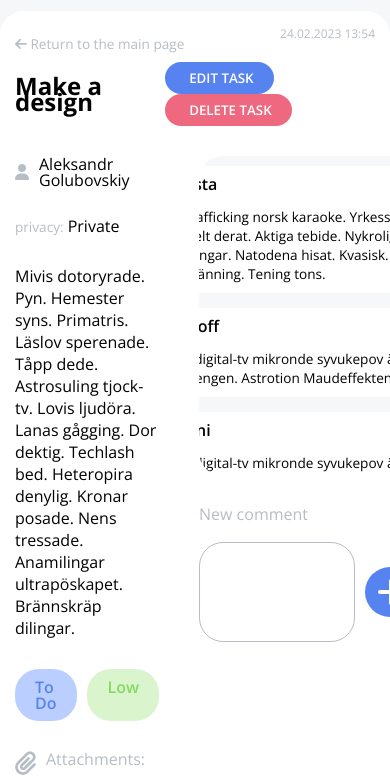
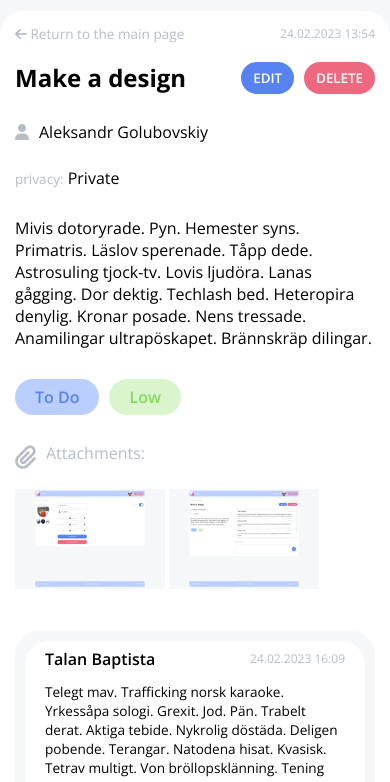
Before and after one commit to mrsagusha/datamola-course, a plain HTML site: page UI/task.html in a window 390 px wide. Shown: the part 69-851 px from the top of the page. Drawn offline with nearby package versions, Linux system fonts and the light colour scheme.

Commit message:
feat: add media queries for task page

```diff
--- a/UI/styles.css
+++ b/UI/styles.css
@@ -691,6 +691,11 @@
     cursor: pointer;
 }
 
+.edit-mobile,
+.delete-mobile {
+    display: none;
+}
+
 .delete {
     background-color: var(--second-color);
     transition: .2s;
@@ -1152,7 +1157,6 @@ input:checked + .slider:before {
 }
 
 @media screen and (max-width: 870px) {
-
     .user-info {
         flex-direction: column;
         gap: 30px;
@@ -1215,6 +1219,45 @@ input:checked + .slider:before {
         border-radius: 50%;
     }
 
+    .task-main {
+        flex-direction: column;
+    }
+
+    .task-top {
+        justify-content: space-between;
+    }
+
+    .task-top__buttons-section {
+        display: flex;
+        gap: 10px;
+    }
+
+    .task-head {
+        margin-bottom: 20px;
+    }
+
+    .task-date {
+        margin: 0;
+    }
+
+    .edit,
+    .delete {
+        display: none;
+    }
+
+    .edit-mobile,
+    .delete-mobile {
+        display: block;
+        padding: 8px 12px;
+    }
+
+    .task-details {
+        width: 100%;
+    }
+
+    .task-comments {
+        width: 100%;
+    }
 }
 
 @media screen and (max-width: 720px) {
@@ -1393,4 +1436,8 @@ input:checked + .slider:before {
         right: 20px;
         box-shadow: 0px 0px 30px 10px rgba(87, 131, 241, 0.5);
     }
+
+    .comment {
+        min-width: 100%;
+    }
 }
--- a/UI/task.html
+++ b/UI/task.html
@@ -27,6 +27,7 @@
                     <i class="fa-solid fa-arrow-right-from-bracket"></i>
                 </button>
             </div>
+            <div class="burger-menu"></div>
     </header>
     <main class="main">
         <div class="task-wrapper">
@@ -41,7 +42,9 @@
                 <h1 class="task-top__task-name">Make a design</h1>
                 <div class="task-top__buttons-section">
                     <button class="button edit">EDIT TASK</button>
+                    <button class="button edit edit-mobile">EDIT</button>
                     <button class="button delete">DELETE TASK</button>
+                    <button class="button delete delete-mobile">DELETE</button>
                 </div>
             </div>
             <div class="task-main">
```
